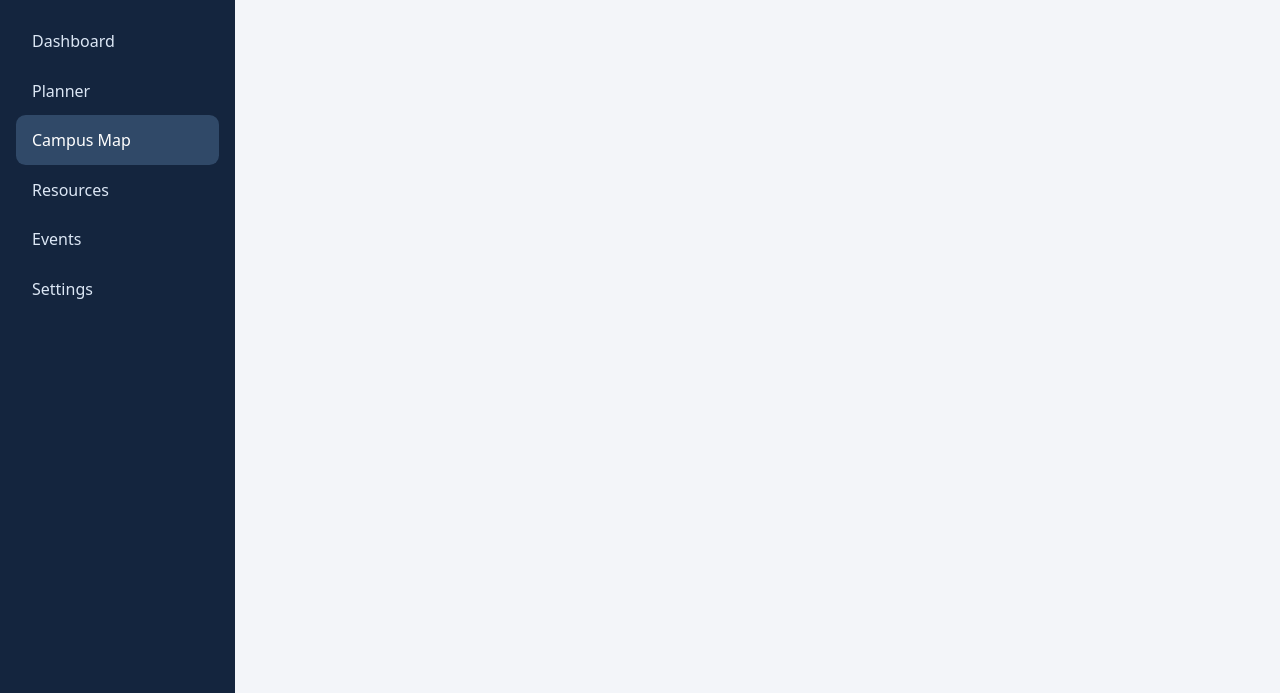
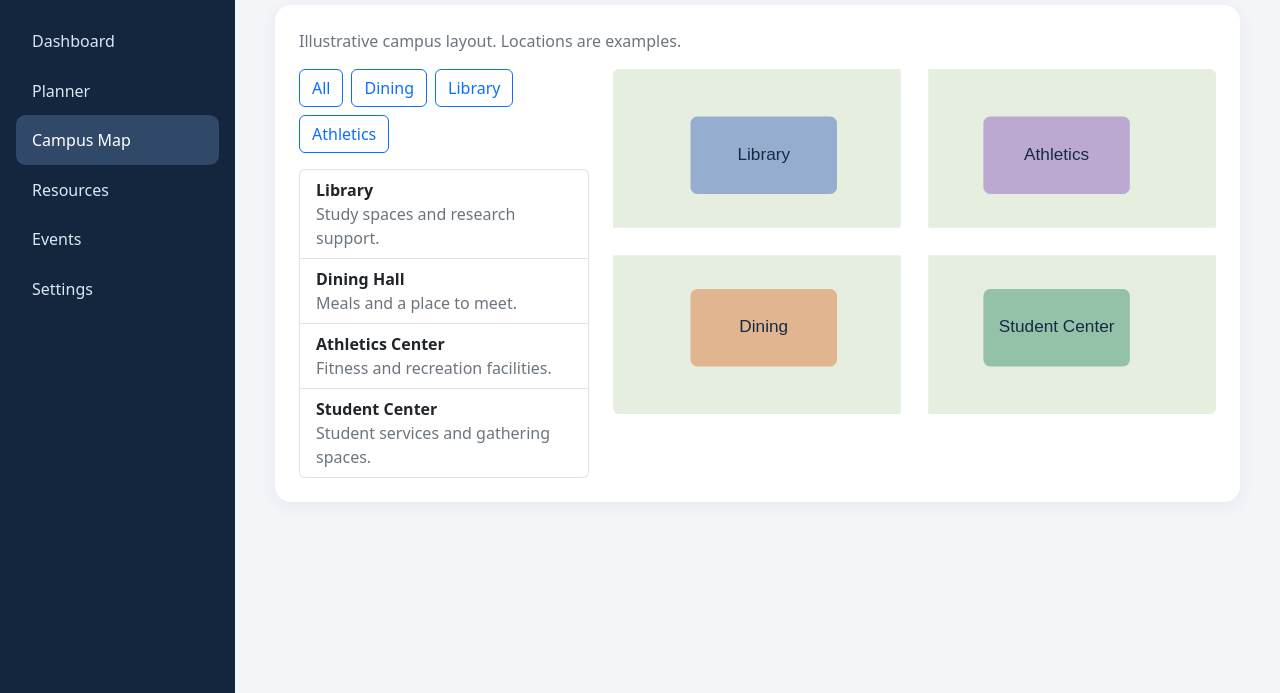
Before and after one commit to NotCXB/CampusHub, a plain HTML site: page map.html in a window 1280 px wide. Shown: the part 107-800 px from the top of the page. Drawn offline with nearby package versions, Linux system fonts and the light colour scheme.

Commit message:
feat: add campus map and location filters

```diff
--- /dev/null
+++ b/js/data.js
@@ -0,0 +1 @@
+export const locations = [{name:'Library',type:'Library',description:'Study spaces and research support.'},{name:'Dining Hall',type:'Dining',description:'Meals and a place to meet.'},{name:'Athletics Center',type:'Athletics',description:'Fitness and recreation facilities.'},{name:'Student Center',type:'Campus',description:'Student services and gathering spaces.'}];
--- /dev/null
+++ b/js/map.js
@@ -0,0 +1,5 @@
+import { locations } from './data.js';
+const list = document.querySelector('#location-list');
+function render(filter) { list.replaceChildren(); locations.filter(place => filter === 'All' || place.type === filter).forEach(place => { const item = document.createElement('li'); item.className = 'list-group-item'; const strong = document.createElement('strong'); strong.textContent = place.name; const p = document.createElement('p'); p.className = 'mb-0 text-secondary'; p.textContent = place.description; item.append(strong,p); list.append(item); }); }
+document.querySelectorAll('[data-filter]').forEach(button => button.addEventListener('click', () => { document.querySelectorAll('[data-filter]').forEach(b => b.setAttribute('aria-pressed', String(b === button))); render(button.dataset.filter); }));
+render('All');
--- a/map.html
+++ b/map.html
@@ -6,5 +6,5 @@
 <a href="map.html" aria-current="page">Campus Map</a>
 <a href="resources.html">Resources</a>
 <a href="events.html">Events</a>
-<a href="settings.html">Settings</a></nav></aside><main id="main-content"><h1>Campus Map</h1></main></div></body>
+<a href="settings.html">Settings</a></nav></aside><main id="main-content"><h1>Campus map</h1><section class="card"><p class="text-secondary">Illustrative campus layout. Locations are examples.</p><div class="row g-4"><div class="col-lg-4"><div class="d-flex flex-wrap gap-2 mb-3" aria-label="Filter locations"><button class="btn btn-outline-primary" data-filter="All" aria-pressed="true">All</button><button class="btn btn-outline-primary" data-filter="Dining" aria-pressed="false">Dining</button><button class="btn btn-outline-primary" data-filter="Library" aria-pressed="false">Library</button><button class="btn btn-outline-primary" data-filter="Athletics" aria-pressed="false">Athletics</button></div><ul class="list-group" id="location-list"></ul></div><div class="col-lg-8"><img class="img-fluid rounded" src="assets/campus-map.svg" alt="Illustrative campus map showing a library, athletics center, dining hall, and student center"></div></div></section></main></div><script type="module" src="js/map.js"></script></body>
 </html>
```
Also changed, not shown: assets/campus-map.svg (added).
